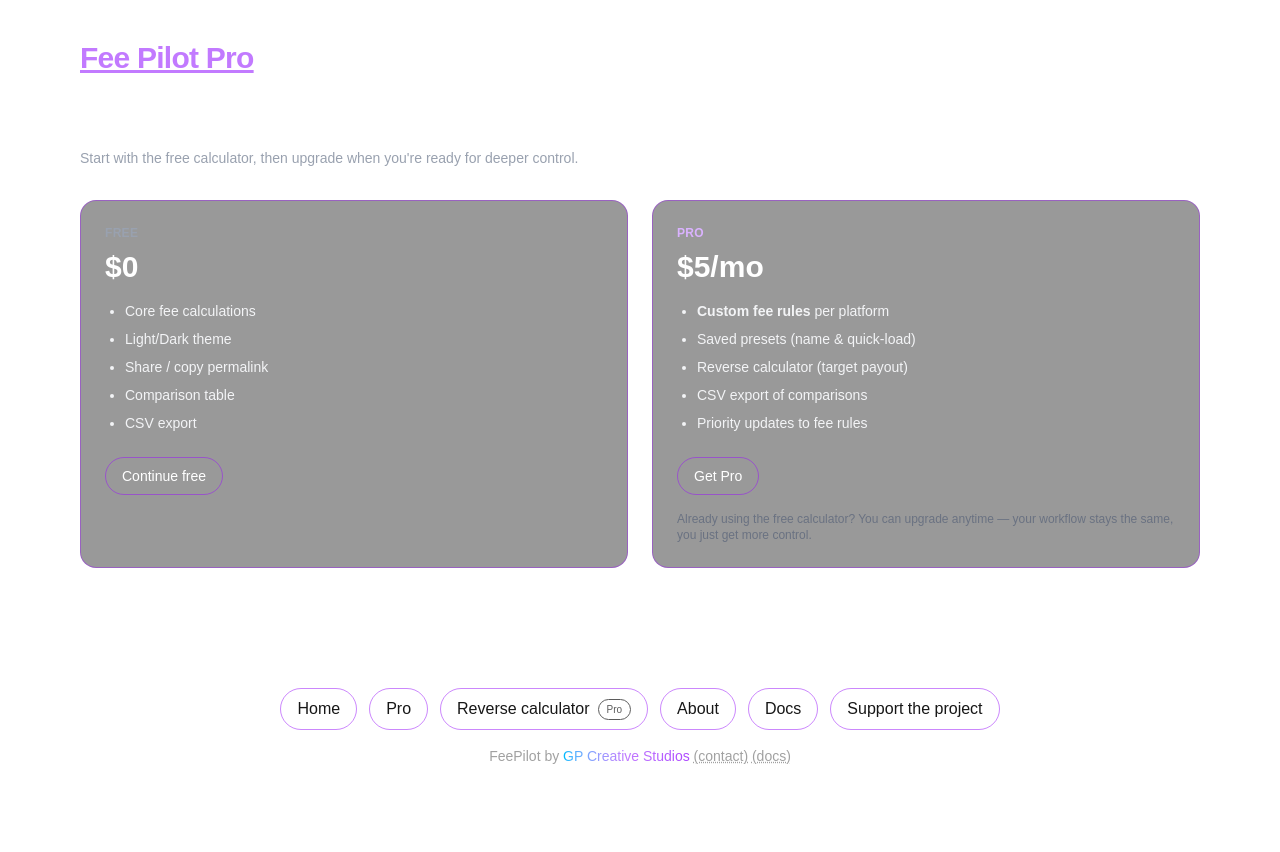
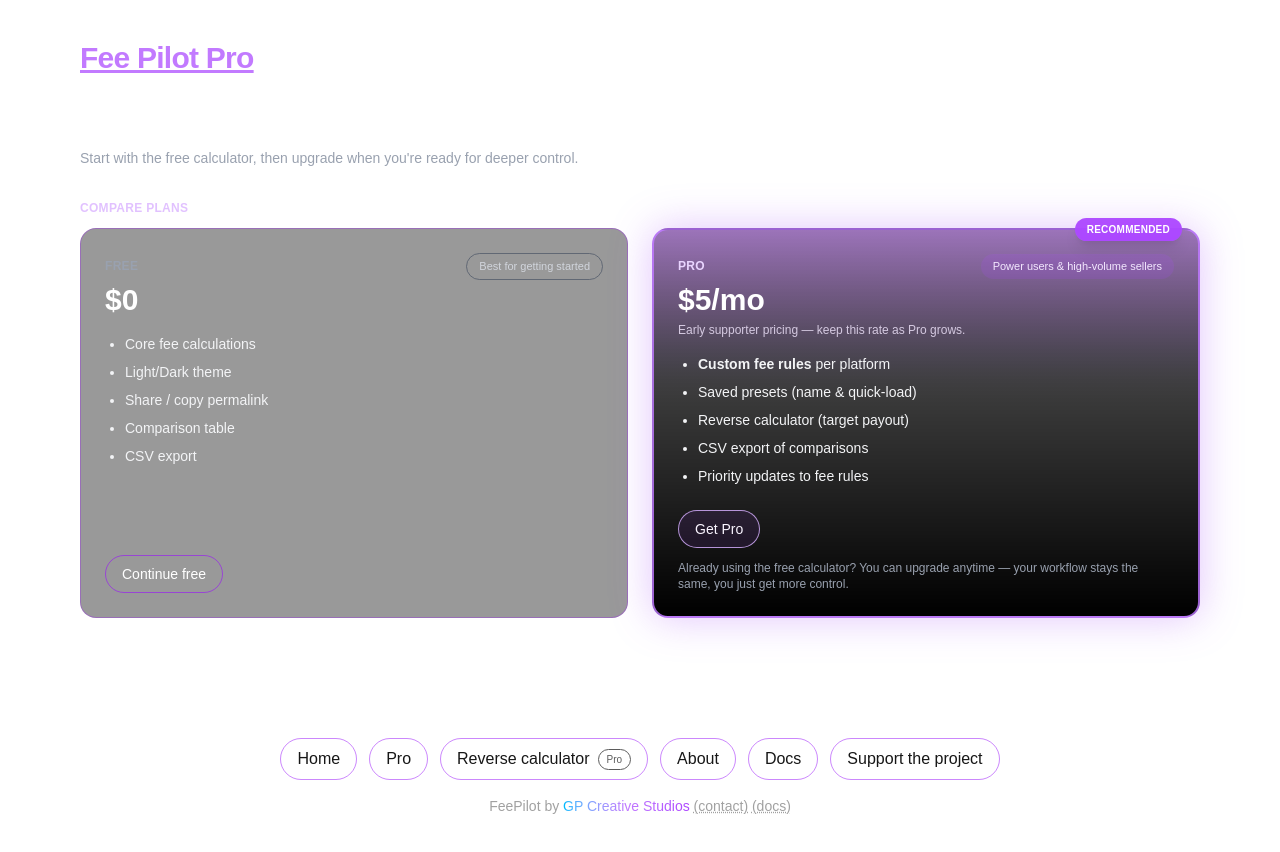
Before and after one commit to gpcreativestudios2018/FeePilot, a Next.js app: page /pro in a window 1280 px wide. Shown: the top 852 px of the page. Before the commit the page ends 806 px from the top, so only its background shows below. Built offline with nearby package versions, Linux system fonts and the light colour scheme; no server answers.

Commit message:
ui(pro): refine Pro overview card hierarchy and styling (#186)
Co-authored-by: Gordon <gpcreativestudios2018@users.noreply.github.com>

```diff
--- a/src/app/pro/ProClient.tsx
+++ b/src/app/pro/ProClient.tsx
@@ -26,11 +26,26 @@ export default function ProClient() {
       </header>
 
       {/* Free vs Pro overview */}
-      <section className="mt-8 grid gap-6 sm:grid-cols-2">
+      <section className="mt-8">
+        <div className="mb-3 text-xs font-semibold uppercase tracking-wide text-purple-300/80">
+          Compare plans
+        </div>
+
+        <div className="grid gap-6 sm:grid-cols-2">
           {/* Free card */}
-        <div className="rounded-2xl border border-purple-600/40 bg-black/40 p-6 text-white">
-          <div className="text-xs font-semibold uppercase tracking-wide text-gray-400">Free</div>
+          <div className="flex flex-col rounded-2xl border border-purple-600/30 bg-black/40 p-6 text-white">
+            <div className="flex items-baseline justify-between gap-2">
+              <div>
+                <div className="text-xs font-semibold uppercase tracking-wide text-gray-400">
+                  Free
+                </div>
                 <div className="mt-2 text-3xl font-bold">$0</div>
+              </div>
+              <span className="rounded-full border border-gray-600/70 px-3 py-1 text-[11px] font-medium text-gray-300">
+                Best for getting started
+              </span>
+            </div>
+
             <ul className="mt-4 list-disc space-y-2 pl-5 text-sm text-gray-100">
               <li>Core fee calculations</li>
               <li>Light/Dark theme</li>
@@ -38,18 +53,38 @@ export default function ProClient() {
               <li>Comparison table</li>
               <li>CSV export</li>
             </ul>
+
+            <div className="mt-6 flex flex-1 items-end">
               <Link
                 href={'/' as Route}
-            className="mt-6 inline-flex items-center rounded-full border border-purple-600/50 px-4 py-2 text-sm hover:bg-white/5"
+                className="inline-flex items-center justify-center rounded-full border border-purple-600/60 px-4 py-2 text-sm font-medium text-white transition hover:bg-white/5 focus-visible:outline-none focus-visible:ring-2 focus-visible:ring-purple-500 focus-visible:ring-offset-2 focus-visible:ring-offset-black"
               >
                 Continue free
               </Link>
             </div>
+          </div>
 
           {/* Pro card */}
-        <div className="rounded-2xl border border-purple-600/40 bg-black/40 p-6 text-white">
-          <div className="text-xs font-semibold uppercase tracking-wide text-purple-300">Pro</div>
+          <div className="relative flex flex-col rounded-2xl border-2 border-purple-400/80 bg-gradient-to-b from-purple-900/60 via-black/80 to-black p-6 text-white shadow-[0_0_40px_rgba(168,85,247,0.35)]">
+            <span className="pointer-events-none absolute -top-3 right-4 rounded-full bg-purple-500/95 px-3 py-1 text-[10px] font-semibold uppercase tracking-wide text-white shadow-lg">
+              Recommended
+            </span>
+
+            <div className="flex items-baseline justify-between gap-2">
+              <div>
+                <div className="text-xs font-semibold uppercase tracking-wide text-purple-200">
+                  Pro
+                </div>
                 <div className="mt-2 text-3xl font-bold">$5/mo</div>
+                <p className="mt-1 text-xs text-purple-100/80">
+                  Early supporter pricing — keep this rate as Pro grows.
+                </p>
+              </div>
+              <span className="rounded-full bg-purple-500/15 px-3 py-1 text-[11px] font-medium text-purple-100">
+                Power users &amp; high-volume sellers
+              </span>
+            </div>
+
             <ul className="mt-4 list-disc space-y-2 pl-5 text-sm text-gray-100">
               <li>
                 <strong>Custom fee rules</strong> per platform
@@ -60,11 +95,12 @@ export default function ProClient() {
               <li>Priority updates to fee rules</li>
             </ul>
 
-          <div className="mt-6 flex flex-wrap gap-3">
+            <div className="mt-6 flex flex-1 flex-col justify-end gap-3">
+              <div className="flex flex-wrap gap-3">
                 {hasCheckout ? (
                   <a
                     href={checkoutUrl as string}
-                className="inline-flex items-center rounded-full border border-purple-600/50 px-4 py-2 text-sm hover:bg-white/5"
+                    className="inline-flex items-center justify-center rounded-full border border-purple-300/80 bg-purple-500/10 px-4 py-2 text-sm font-medium text-purple-50 transition hover:bg-purple-500/30 focus-visible:outline-none focus-visible:ring-2 focus-visible:ring-purple-400 focus-visible:ring-offset-2 focus-visible:ring-offset-black"
                   >
                     Get Pro
                   </a>
@@ -72,7 +108,7 @@ export default function ProClient() {
                   <button
                     type="button"
                     onClick={() => alert('Checkout coming soon ✨')}
-                className="inline-flex items-center rounded-full border border-purple-600/50 px-4 py-2 text-sm hover:bg-white/5"
+                    className="inline-flex items-center justify-center rounded-full border border-purple-300/80 bg-purple-500/10 px-4 py-2 text-sm font-medium text-purple-50 transition hover:bg-purple-500/30 focus-visible:outline-none focus-visible:ring-2 focus-visible:ring-purple-400 focus-visible:ring-offset-2 focus-visible:ring-offset-black"
                   >
                     Get Pro
                   </button>
@@ -80,16 +116,22 @@ export default function ProClient() {
               </div>
 
               {!hasCheckout && (
-            <p className="mt-3 text-xs text-gray-400">
-              Tip: set <code className="font-mono text-[11px]">NEXT_PUBLIC_PRO_CHECKOUT_URL</code>{' '}
-              in Vercel (Preview &amp; Production) and redeploy so this button goes to checkout.
+                <p className="text-xs text-gray-400">
+                  Tip: set{' '}
+                  <code className="font-mono text-[11px]">
+                    NEXT_PUBLIC_PRO_CHECKOUT_URL
+                  </code>{' '}
+                  in Vercel (Preview &amp; Production) and redeploy so this button goes to
+                  checkout.
                 </p>
               )}
 
-          <p className="mt-4 text-xs text-gray-500">
-            Already using the free calculator? You can upgrade anytime — your workflow stays the
-            same, you just get more control.
+              <p className="text-xs text-gray-400">
+                Already using the free calculator? You can upgrade anytime — your workflow
+                stays the same, you just get more control.
               </p>
+            </div>
+          </div>
         </div>
       </section>
     </main>
```
Lines whose indentation alone changed are shown as unchanged.
